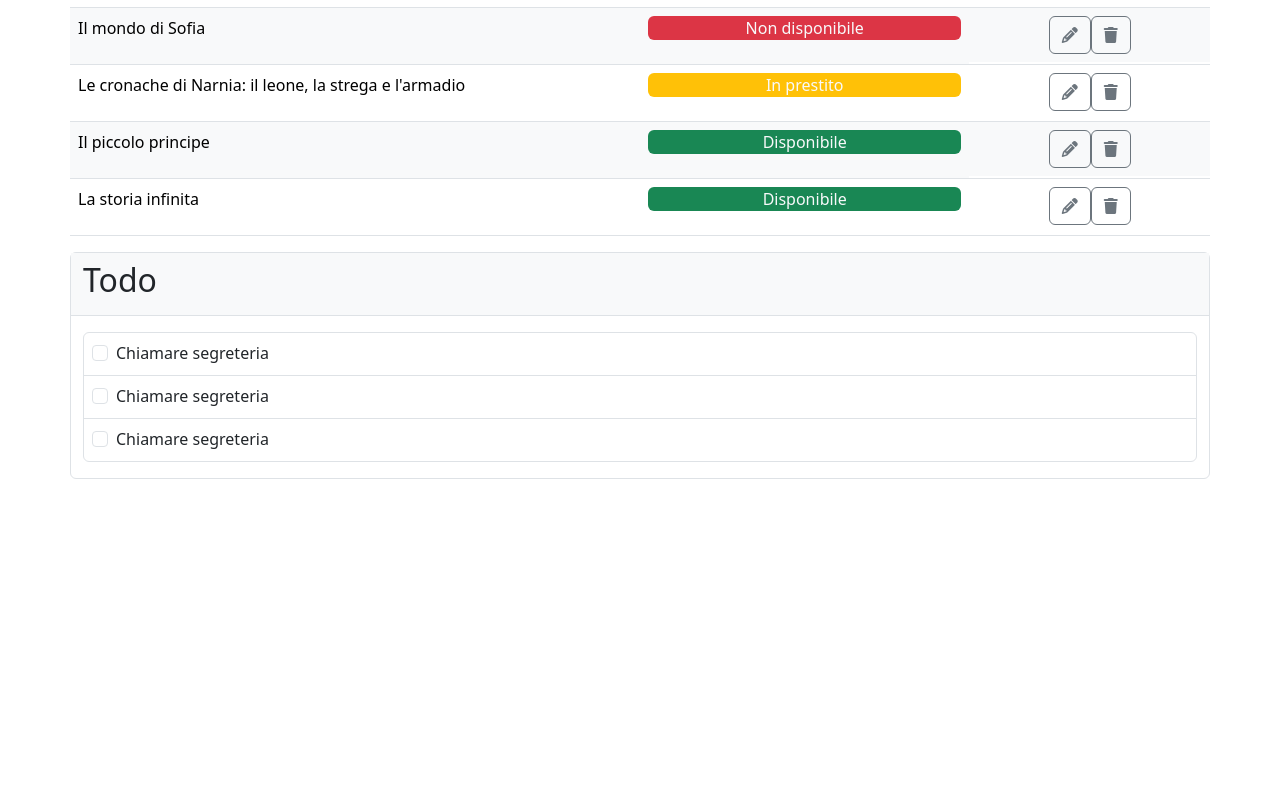
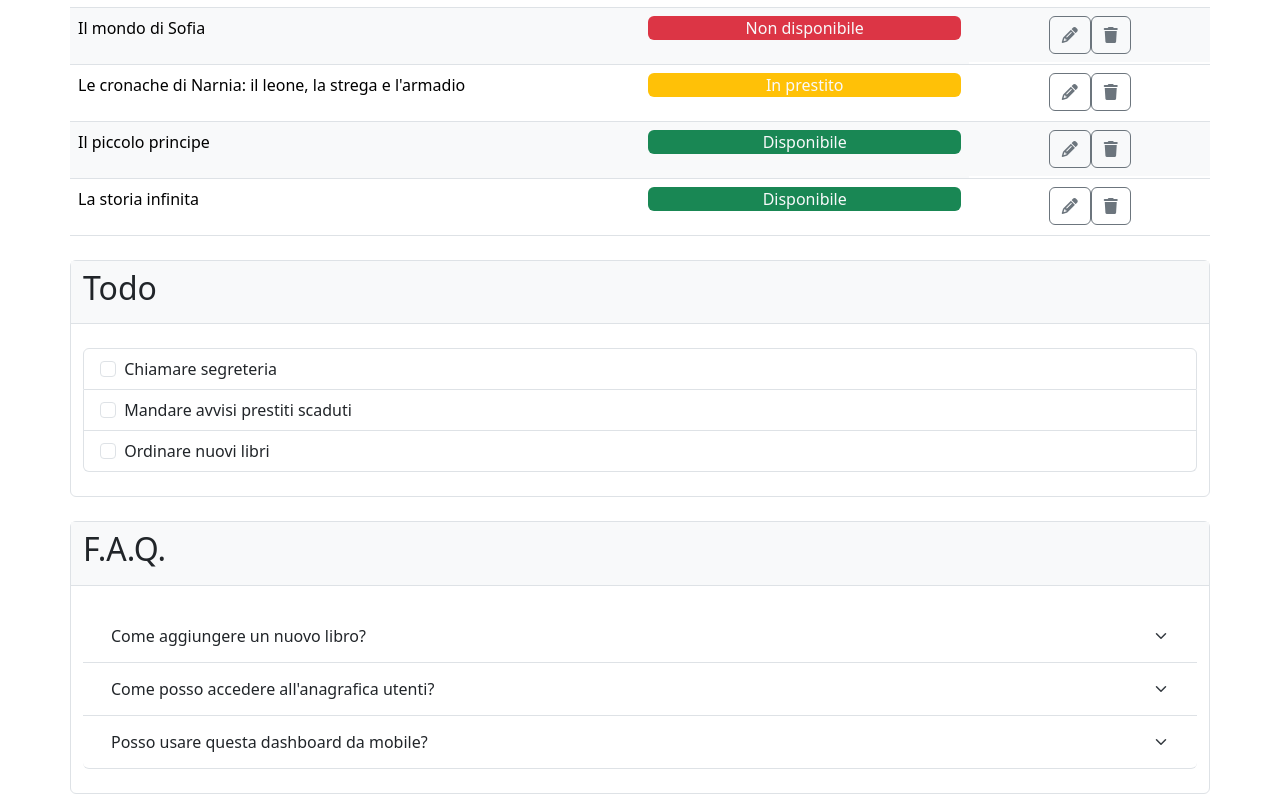
Before and after one commit to brian-tura/html-css-bootstrap-dashboard, a plain HTML site: page index.html in a window 1280 px wide. Shown: the part 679-1473 px from the top of the page. Before the commit the page ends 1158 px from the top, so only its background shows below. Drawn offline with nearby package versions, Linux system fonts and the light colour scheme.

Commit message:
[FEAT] FAQ section done

```diff
--- a/index.html
+++ b/index.html
@@ -176,34 +176,49 @@
             </table>
         </div>
 
-        <div class="container border rounded">
+        <div class="container border rounded my-4">
             <div class="row border-bottom bg-light">
                 <div class="col py-2"><h2>Todo</h2></div>
             </div>
-            <div class="container my-3 border rounded">
-                <div class="row border-bottom p-2">
-                    <div class="form-check">
-                        <input class="form-check-input" type="checkbox" value="" id="check-segreteria">
-                        <label class="form-check-label" for="check-segreteria">Chiamare segreteria</label>
-                    </div>
-                </div>
-                <div class="row border-bottom p-2">
-                    <div class="form-check">
-                        <input class="form-check-input" type="checkbox" value="" id="check-segreteria">
-                        <label class="form-check-label" for="check-segreteria">Chiamare segreteria</label>
-                    </div>
-                </div>
-                <div class="row p-2">
-                    <div class="form-check">
-                        <input class="form-check-input" type="checkbox" value="" id="check-segreteria">
-                        <label class="form-check-label" for="check-segreteria">Chiamare segreteria</label>
-                    </div>
-                </div>
-            </div>
+            <ul class="list-group my-4">
+                <li class="list-group-item">
+                  <input class="form-check-input me-1" type="checkbox" value="" id="firstCheckbox">
+                  <label class="form-check-label" for="firstCheckbox">Chiamare segreteria</label>
+                </li>
+                <li class="list-group-item">
+                  <input class="form-check-input me-1" type="checkbox" value="" id="secondCheckbox">
+                  <label class="form-check-label" for="secondCheckbox">Mandare avvisi prestiti scaduti</label>
+                </li>
+                <li class="list-group-item">
+                  <input class="form-check-input me-1" type="checkbox" value="" id="thirdCheckbox">
+                  <label class="form-check-label" for="thirdCheckbox">Ordinare nuovi libri</label>
+                </li>
+              </ul>
         </div>
     </main>
     <footer>
-
+        <div class="container border rounded">
+            <div class="row border-bottom bg-light">
+                <div class="col py-2"><h2>F.A.Q.</h2></div>
+            </div>
+            <ul class="list-group my-4">
+                <li class="list-group-item border-0 border-bottom">
+                    <select class="form-select border-0" aria-label="Default select example">
+                        <option selected>Come aggiungere un nuovo libro?</option>
+                    </select>
+                </li>
+                <li class="list-group-item border-0 border-bottom">
+                    <select class="form-select border-0" aria-label="Default select example">
+                        <option selected>Come posso accedere all'anagrafica utenti?</option>
+                    </select>
+                </li>
+                <li class="list-group-item border-0 border-bottom">
+                    <select class="form-select border-0" aria-label="Default select example">
+                        <option selected>Posso usare questa dashboard da mobile?</option>
+                    </select>
+                </li>
+              </ul>
+        </div>
     </footer>
     <script src="https://cdn.jsdelivr.net/npm/bootstrap@5.3.3/dist/js/bootstrap.bundle.min.js" integrity="sha384-YvpcrYf0tY3lHB60NNkmXc5s9fDVZLESaAA55NDzOxhy9GkcIdslK1eN7N6jIeHz" crossorigin="anonymous"></script>
 </body>
```
